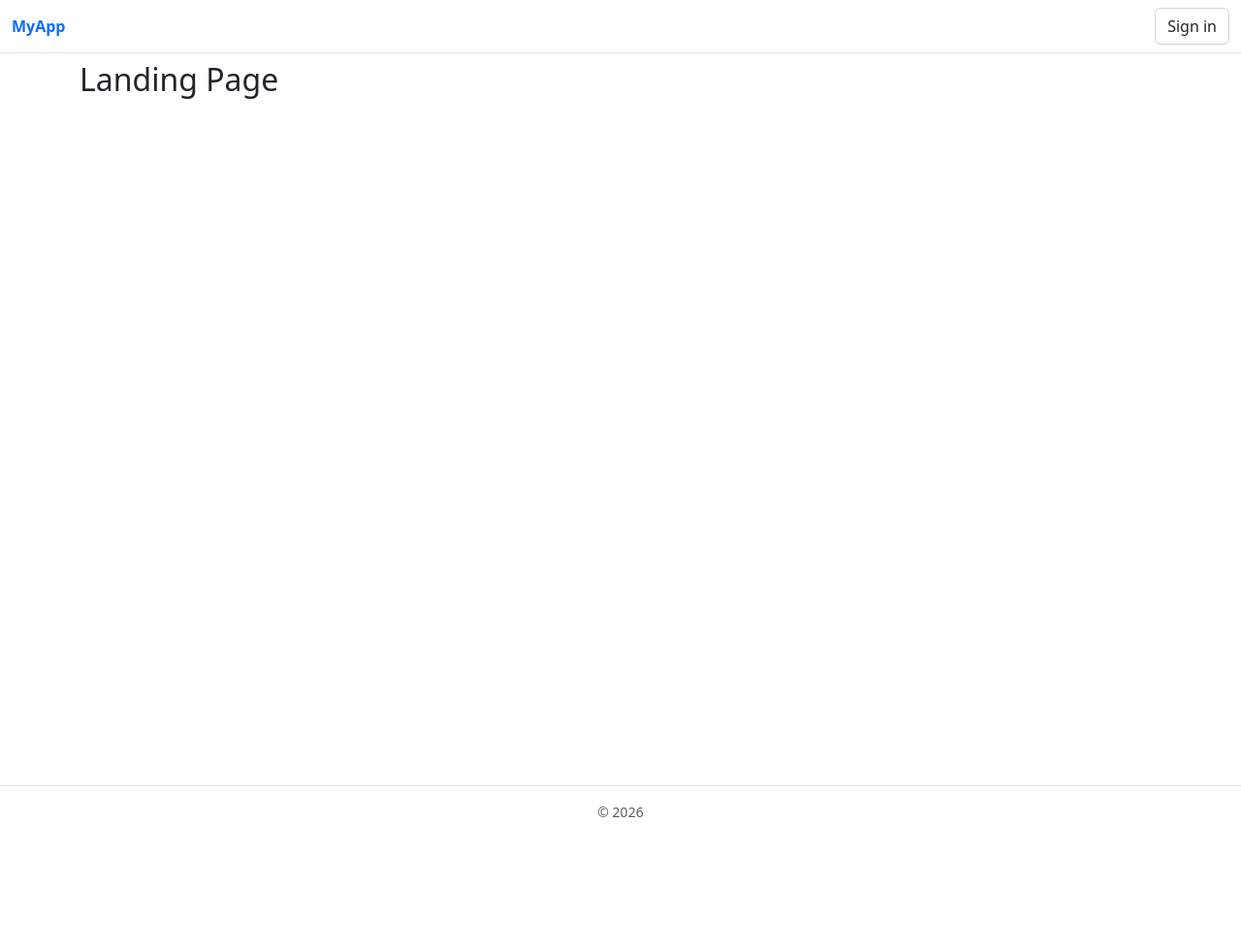
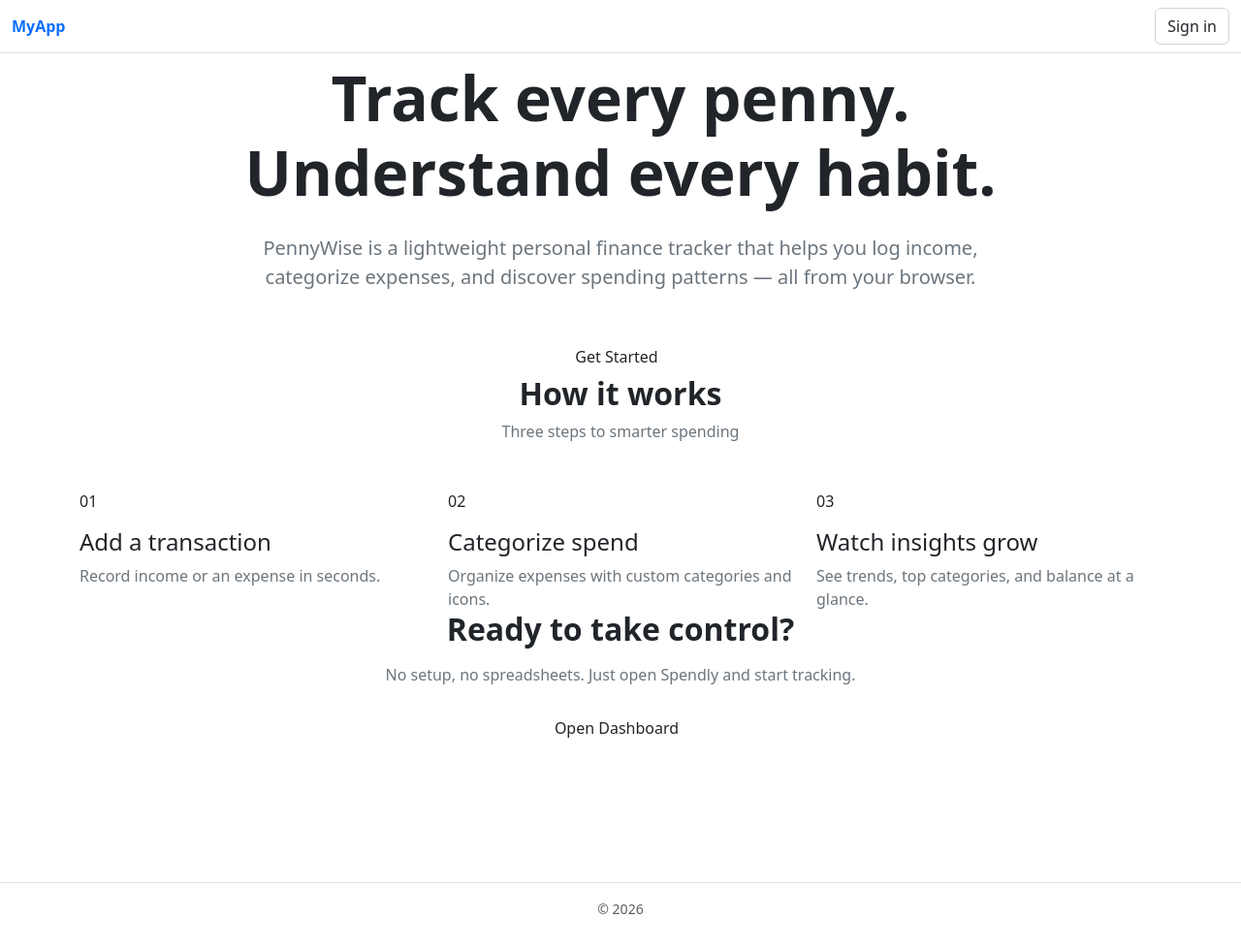
Before and after one commit to c5042092/efssd-expense-tracker, a Flask app: page / in a window 1280 px wide. Shown: the whole page at 97% size. Before the commit the page ends 843 px from the top, so only its background shows below. Run offline with Flask 3, Linux system fonts and the light colour scheme; some libraries are stand-ins or nearby versions.

Commit message:
Completed landing page.

```diff
--- a/templates/index.html
+++ b/templates/index.html
@@ -2,6 +2,74 @@
 
 {% block content %}
 
-<h2>Landing Page</h2>
+<!-- HERO -->
+<section class="hero-section text-center">
+  <div class="hero-glow-left"></div>
+  <div class="hero-glow-right"></div>
+
+  <div class="position-relative mx-auto" style="max-width: 800px">
+    <h1 class="display-3 fw-bold mb-4">
+      Track every penny.
+      <span class="text-gradient d-block">Understand every habit.</span>
+    </h1>
+    <p class="lead text-secondary mb-5">
+      PennyWise is a lightweight personal finance tracker that helps you log income, categorize
+      expenses, and discover spending patterns — all from your browser.
+    </p>
+    <div class="d-flex flex-wrap justify-content-center gap-3">
+      <a href="{{url_for('auth.register')}}" class="btn btn-primary-custom">
+        Get Started
+        <i class="bi bi-arrow-right ms-2"></i>
+      </a>
+    </div>
+  </div>
+</section>
+
+<!-- HOW IT WORKS -->
+<section class="section-spacing">
+  <div class="text-center mb-5">
+    <h2 class="fw-bold mb-2">How it works</h2>
+    <p class="text-secondary">Three steps to smarter spending</p>
+  </div>
+  <div class="row g-4">
+    <div class="col-md-4">
+      <div class="step-card">
+        <div class="step-number">01</div>
+        <h4 class="mt-3">Add a transaction</h4>
+        <p class="text-secondary mb-0">Record income or an expense in seconds.</p>
+      </div>
+    </div>
+
+    <div class="col-md-4">
+      <div class="step-card">
+        <div class="step-number">02</div>
+        <h4 class="mt-3">Categorize spend</h4>
+        <p class="text-secondary mb-0">Organize expenses with custom categories and icons.</p>
+      </div>
+    </div>
+    <div class="col-md-4">
+      <div class="step-card">
+        <div class="step-number">03</div>
+        <h4 class="mt-3">Watch insights grow</h4>
+        <p class="text-secondary mb-0">See trends, top categories, and balance at a glance.</p>
+      </div>
+    </div>
+  </div>
+</section>
+
+<!-- CTA -->
+<section class="cta-section section-spacing text-center">
+  <div class="hero-glow-right"></div>
+  <div class="position-relative mx-auto" style="max-width: 700px">
+    <h2 class="fw-bold mb-3">Ready to take control?</h2>
+    <p class="text-secondary mb-4">
+      No setup, no spreadsheets. Just open Spendly and start tracking.
+    </p>
+    <a href="/dashboard" class="btn btn-primary-custom">
+      Open Dashboard
+      <i class="bi bi-arrow-right ms-2"></i>
+    </a>
+  </div>
+</section>
 
 {% endblock %}
```
